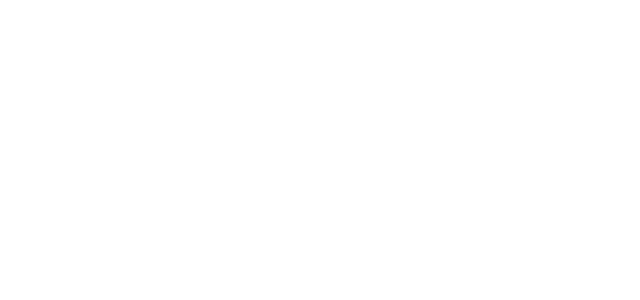
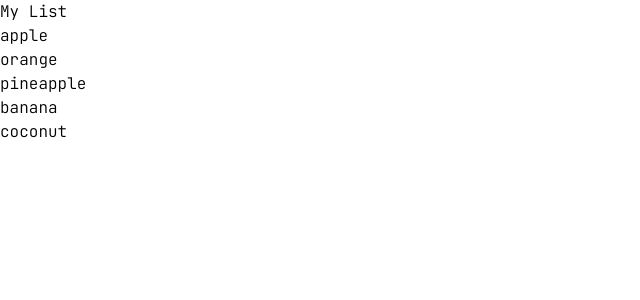
Before and after one commit to rjv01/React-Projects, a React (Vite) app in the folder react-tailwind-basic/: page /list in a window 1280 px wide. Before the commit this address had no page. Shown: the top 300 px of the page, without its empty margins (0-640 px from the left). Built offline with nearby package versions, Linux system fonts and the light colour scheme.

Commit message:
updating small changes

```diff
--- a/react-tailwind-basic/src/App.jsx
+++ b/react-tailwind-basic/src/App.jsx
@@ -5,6 +5,7 @@
 import Todo from './components/todoFile/Todo';
 import ColorPicker from './components/ColorPicker';
 import AddFoods from './components/AddFoods';
+import List from './components/List';
 
 import {BrowserRouter as Router,Routes,Route} from 'react-router-dom';
 
@@ -21,6 +22,7 @@
           <Route path='/tictactoe' element={<TicTacToe />} />
           <Route path='/colorpicker' element={<ColorPicker />} />
           <Route path='/addfoods' element={<AddFoods />} />
+          <Route path='/list' element={<List />} />
         </Routes>
       </Router>
     </>
--- a/react-tailwind-basic/src/components/Home.jsx
+++ b/react-tailwind-basic/src/components/Home.jsx
@@ -12,6 +12,7 @@
           <Link className='flex flex-col justify-center items-center m-5 underline hover:text-blue-700 duration-200' to={'/tictactoe'}>TicTacToe</Link>
           <Link className='flex flex-col justify-center items-center m-5 underline hover:text-blue-700 duration-200' to={'/colorpicker'}>ColorPicker</Link>
           <Link className='flex flex-col justify-center items-center m-5 underline hover:text-blue-700 duration-200' to={'/addfoods'}>AddFoods</Link>
+          <Link className='flex flex-col justify-center items-center m-5 underline hover:text-blue-700 duration-200' to={'/list'}>List</Link>
         </div>
     </div>
   )
--- /dev/null
+++ b/react-tailwind-basic/src/components/List.jsx
@@ -0,0 +1,18 @@
+import React from 'react'
+
+export default function List() {
+    const fruits = ['apple','orange','pineapple','banana','coconut'];
+
+  return (
+    <div>
+        <h1>My List</h1>
+        {fruits.map((fruit,index)=>
+            <ul>
+                <li key={index}>
+                    {fruit}
+                </li>
+            </ul>
+        )}
+    </div>
+  )
+}
--- a/react-tailwind-basic/src/components/todoFile/Todo.jsx
+++ b/react-tailwind-basic/src/components/todoFile/Todo.jsx
@@ -2,11 +2,9 @@
 
 export default function Todo() {
   return (
-    <div>
-      <input type="text" name="" id="" placeholder='Enter Todo..' />
-      <button>
-        Add
-      </button>
+    <div className='min-h-screen flex flex-col justify-center items-center bgGrid'>
+      <h1 className='text-3xl m-5'>Working on Todo list</h1>
+      <i className="fa-solid fa-gear text-5xl animate-spin"></i>
     </div>
   )
 }
```
